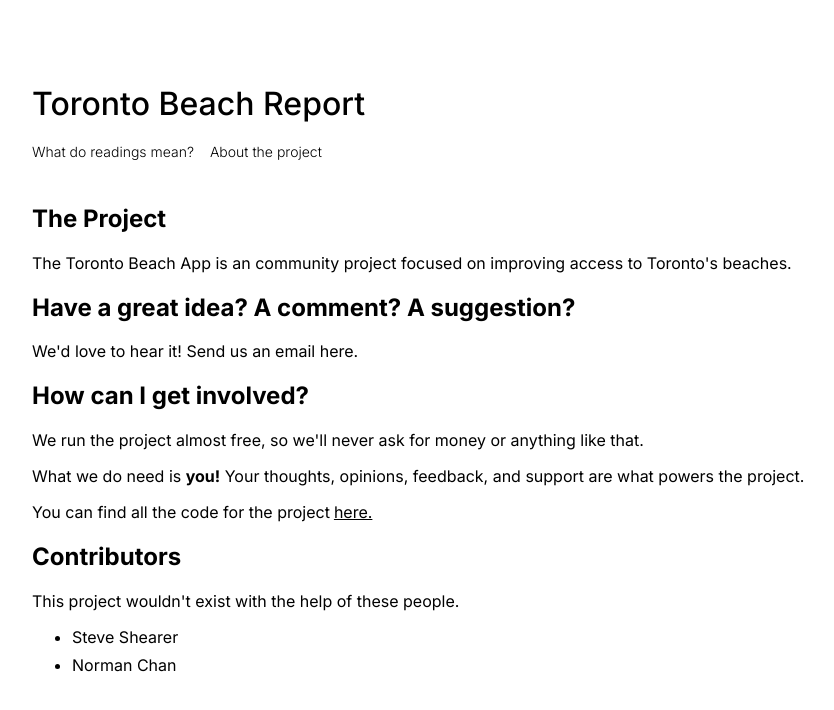
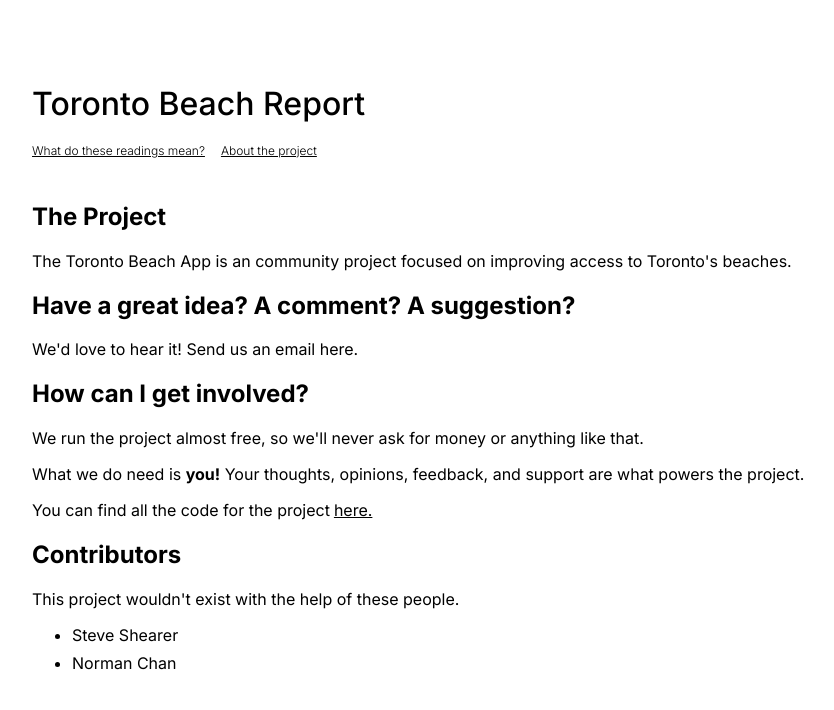
Before and after one commit to mikaalnaik/beach, a Next.js app in the folder apps/frontend/: page /about-us in a window 1280 px wide. Shown: the top 710 px of the page, without its empty margins (32-866 px from the left). Built offline with nearby package versions, Linux system fonts and the light colour scheme.

Commit message:
UI fixes

```diff
--- a/apps/frontend/src/components/home-page-header/index.tsx
+++ b/apps/frontend/src/components/home-page-header/index.tsx
@@ -16,7 +16,7 @@ const HomePageHeader = () => {
       <div>
         <Link href="/ecoli">
           <a>
-          What do readings mean?
+          What do these readings mean?
           </a>
         </Link>
         <Link href="/about-us">
@@ -24,7 +24,6 @@ const HomePageHeader = () => {
            About the project
           </a>
         </Link>
-
       </div>
     </nav>
   );
--- a/apps/frontend/src/components/home-page-header/style.module.scss
+++ b/apps/frontend/src/components/home-page-header/style.module.scss
@@ -18,8 +18,7 @@
 
     a {
       color: black;
-      text-decoration: none;
-      font-size: 14px;
+      font-size: 12px;
       font-weight: 300;
       margin-right: 1rem;
       margin-bottom: .5rem;
--- a/apps/frontend/src/pages/style.module.scss
+++ b/apps/frontend/src/pages/style.module.scss
@@ -14,3 +14,8 @@
     grid-template-columns: 1fr 1fr 1fr;
   }
 }
+
+
+.description {
+  font-size: 14px;
+}
```
Also changed, not shown: apps/frontend/src/pages/index.tsx (+9 -6 lines).
